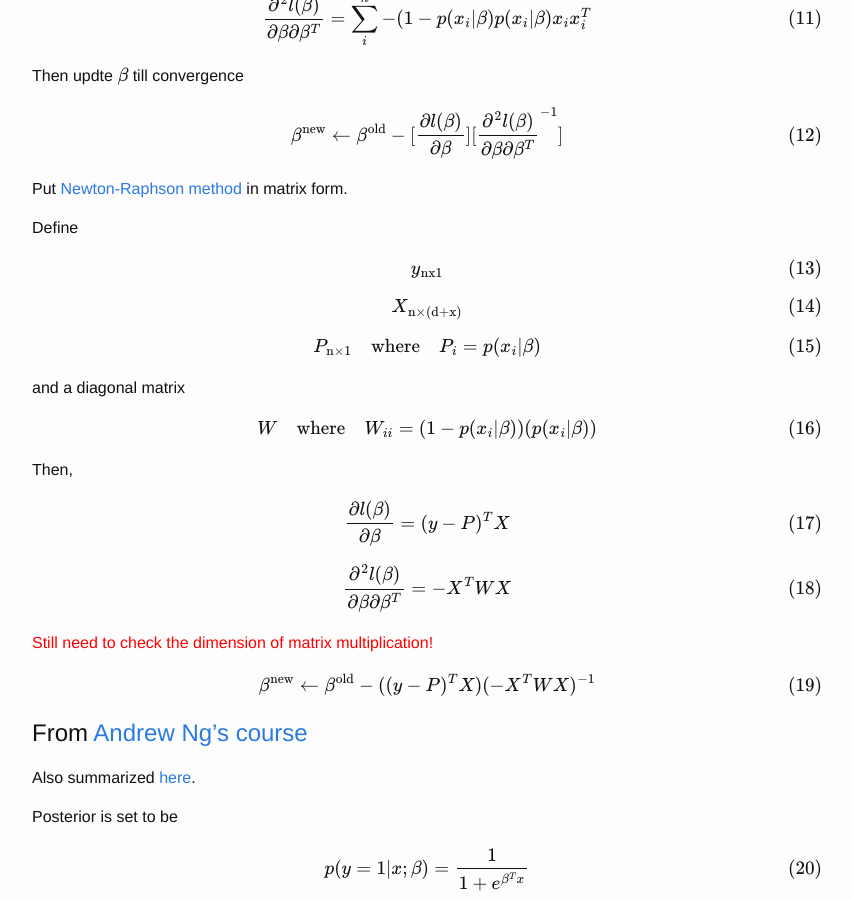
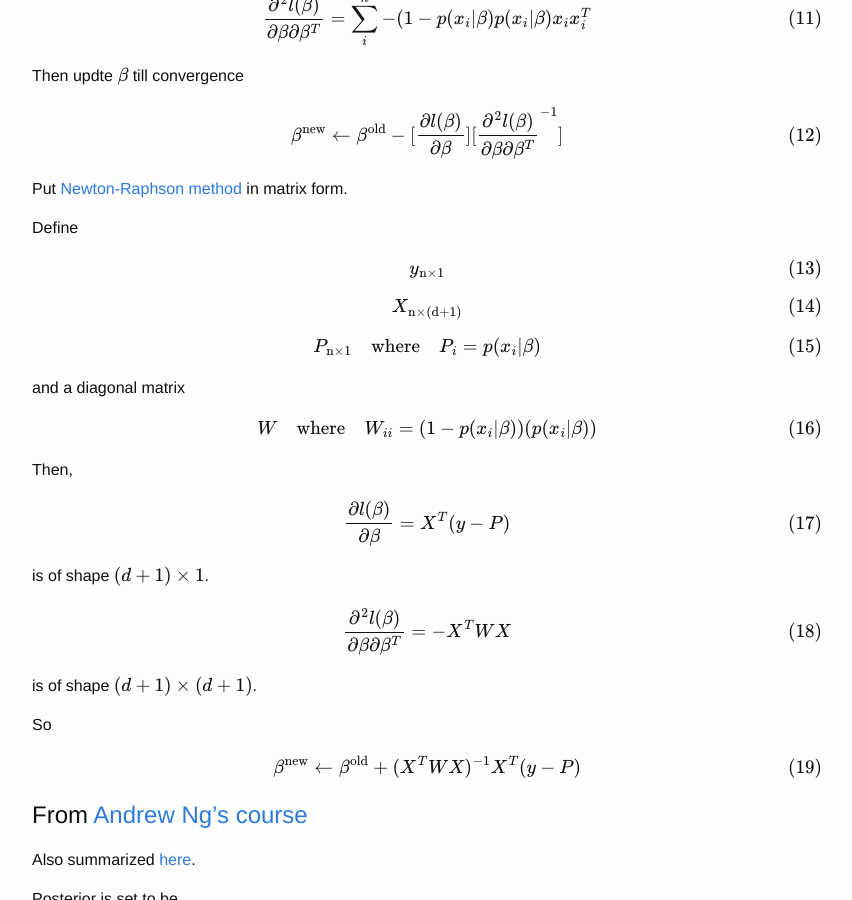
Before and after one commit to zyxue/zyxue.github.io, a Jekyll site: the page built from _posts/2017-09-01-logistic-regression-in-sklearn.md, in a window 1280 px wide and 900 px high, scrolled down 1363 px. Shown: the whole window, without its empty margins (213-1065 px from the left). Built offline with Jekyll 4.4.1, drawn with Linux system fonts in a browser that asks for light colours; formulas are drawn with MathJax 3; comment, search, counter and statistics services are not loaded.

Commit message:
updated _posts/2017-09-01-logistic-regression-in-sklearn.md

```diff
--- a/_posts/2017-09-01-logistic-regression-in-sklearn.md
+++ b/_posts/2017-09-01-logistic-regression-in-sklearn.md
@@ -84,11 +84,11 @@ Put [Newton-Raphson method](https://en.wikipedia.org/wiki/Newton%27s_method) in
 Define
 
 \begin{align}
-    y_{\mathrm{nx1}}
+    y_{\mathrm{n \times 1}}
 \end{align}
 
 \begin{align}
-	X_{\mathrm{n \times (d+x)}}
+	X_{\mathrm{n \times (d+1)}}
 \end{align}
 
 \begin{align}
@@ -104,18 +104,23 @@ and a diagonal matrix
 Then,
 
 \begin{align}
-	\frac {\partial l(\beta)}{\partial \beta} = (y - P) ^T X
+	\frac {\partial l(\beta)}{\partial \beta} = X^T (y - P)
 \end{align}
+
+is of shape $$(d+1) \times 1$$.
 
 \begin{align}
 	\frac {\partial^2 l(\beta)}{\partial \beta \partial \beta ^T} = -X^T W X
 \end{align}
 
-<span style='color:red'>Still need to check the dimension of matrix multiplication!</span>
+is of shape $$(d+1) \times (d+1)$$.
+
+So
 
 \begin{align}
-	\beta^{\mathrm{new}} \leftarrow \beta ^{\mathrm{old}} - ((y - P) ^T X)(-X^T W X)^{-1}
+	\beta^{\mathrm{new}} \leftarrow \beta ^{\mathrm{old}} + (X^T W X)^{-1} X^T(y - P)
 \end{align}
+
 
 
 
```
